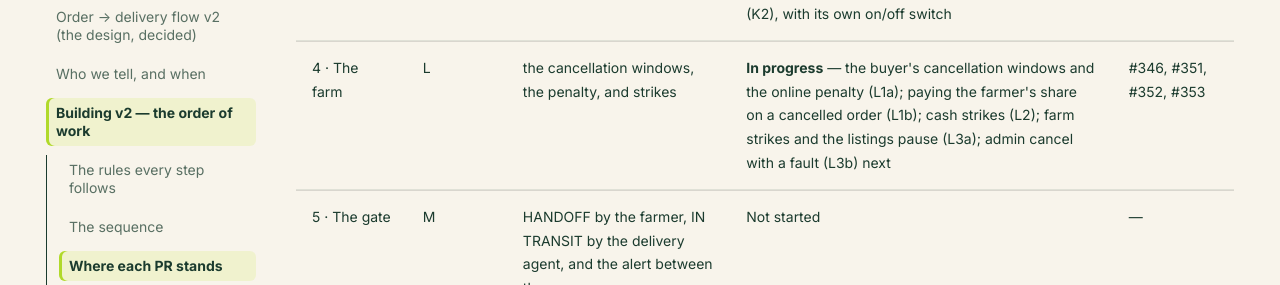
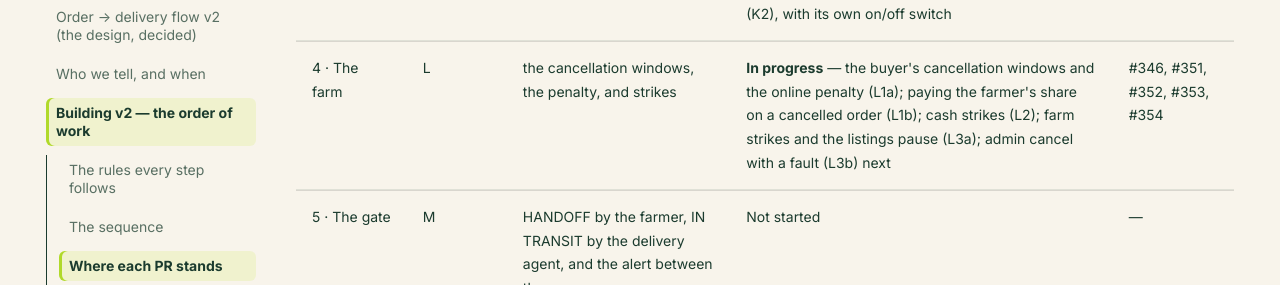
Before and after one commit to cropdoor/cropdoor-almanac, an MkDocs documentation site: the page built from docs/domain/order-delivery-flow-v2-build-order.md, in a window 1280 px wide and 900 px high, scrolled down 7343 px. Shown: the part 201-486 px from the top of the window. Built offline with MkDocs 1.6.1 and Material for MkDocs 9.7.7, drawn with Linux system fonts in a browser that asks for light colours; some web fonts are replaced; comment, search, counter and statistics services are not loaded.

Commit message:
L follow-up #354 (buyer strike off the farm audit row)

```diff
--- a/docs/domain/order-delivery-flow-v2-build-order.md
+++ b/docs/domain/order-delivery-flow-v2-build-order.md
@@ -72,7 +72,7 @@ The one place that says what is finished. A PR is **Done** only once it is merge
 | 3 · Money rails | I | refund a cash buyer by mobile money — and collect the buyer payout destination nothing else collects | **Done** | #317 |
 | 4 · The farm | J | the availability check — the form, the photos, the outcomes, the overdue list | **Done** — the check (J1), its outcome acting (J2: Not available cancels free, Short to Admin-Ops), the awaiting-check list with its 8-working-hour deadline (J3); field agents told on acceptance and given their own list (J4); the check's outcome on the admin orders list, with a filter (J5) | #332, #333, #334, #335, #336 |
 | 4 · The farm | K | READY and the crew gate, with the acceptance and READY deadlines | **Done** — no check, no crew, with the no-field-agent exception, the READY time and the awaiting-crew list (K1); unaccepted orders cancelled after 24 hours (K2), with its own on/off switch | #337, #338, #339 |
-| 4 · The farm | L | the cancellation windows, the penalty, and strikes | **In progress** — the buyer's cancellation windows and the online penalty (L1a); paying the farmer's share on a cancelled order (L1b); cash strikes (L2); farm strikes and the listings pause (L3a); admin cancel with a fault (L3b) next | #346, #351, #352, #353 |
+| 4 · The farm | L | the cancellation windows, the penalty, and strikes | **In progress** — the buyer's cancellation windows and the online penalty (L1a); paying the farmer's share on a cancelled order (L1b); cash strikes (L2); farm strikes and the listings pause (L3a); admin cancel with a fault (L3b) next | #346, #351, #352, #353, #354 |
 | 5 · The gate | M | HANDOFF by the farmer, IN TRANSIT by the delivery agent, and the alert between them | Not started | — |
 | 5 · The gate | N | COLLECTION FAILED — reasons, the check made void, retry through READY | Not started | — |
 | 5 · The gate | O | the farmer paid in full after HANDOFF, whatever follows | Not started | — |
```
